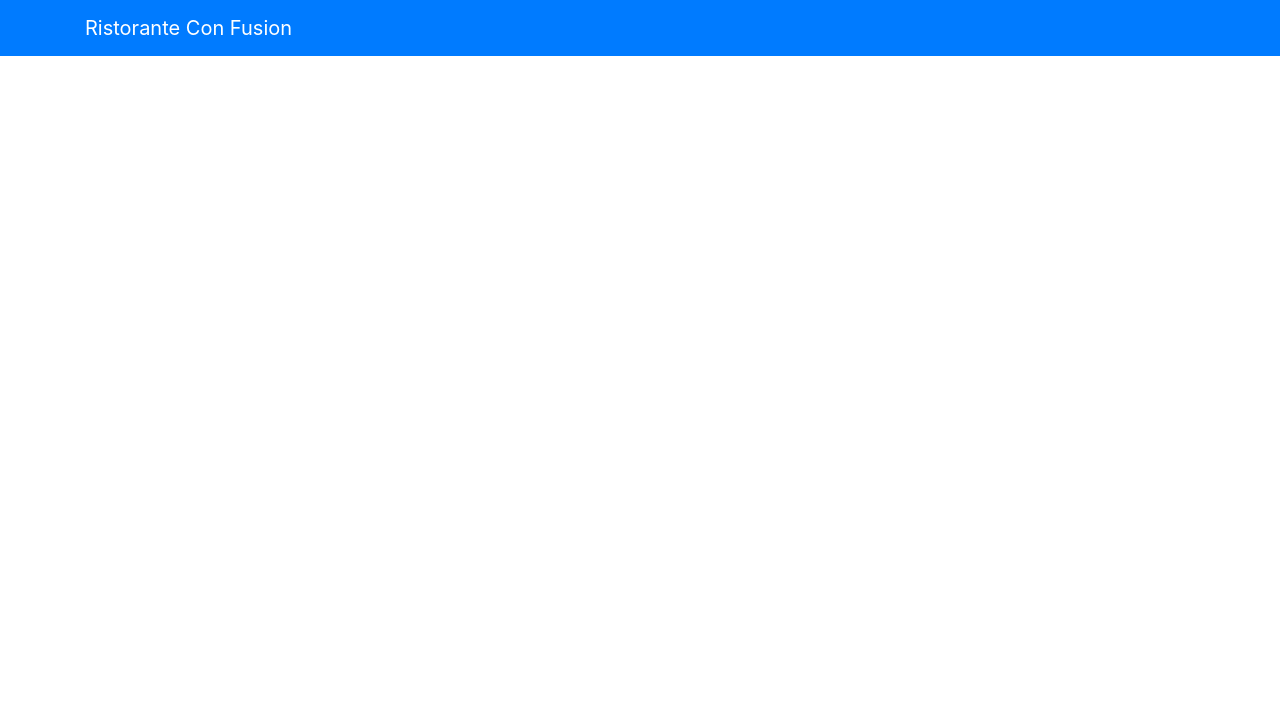
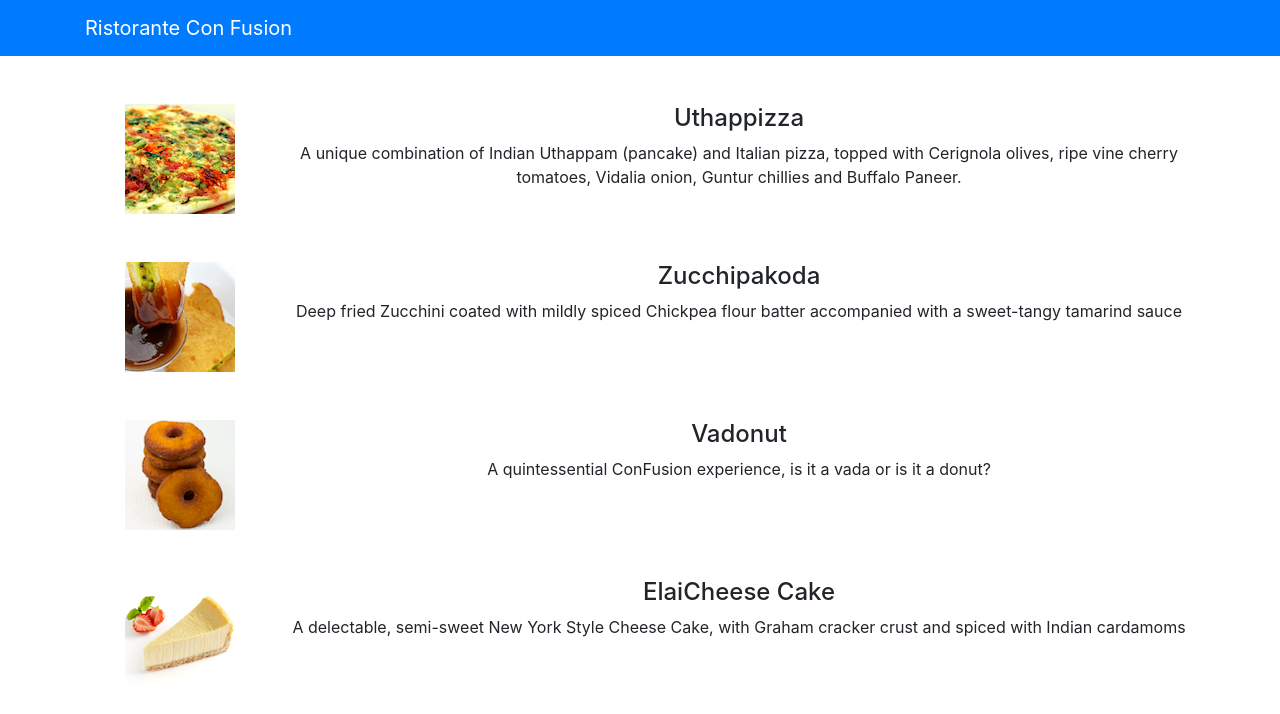
Before and after one commit to daniloamendola/Restaurant-Shop-React, a React (Create React App) app: page / in a window 1280 px wide. Shown: the top 714 px of the page. Built offline with nearby package versions, Linux system fonts and the light colour scheme.

Commit message:
Exercise components

```diff
--- a/src/App.js
+++ b/src/App.js
@@ -1,16 +1,13 @@
 import React from 'react';
 import Menu from './components/MenuComponent';
-import {Navbar, NavbarBrand} from 'reactstrap';
+
 
 import logo from './logo.svg';
 import './App.css';
 
 function App() {
   return (
-    <div className="App">
-      <Navbar />
       <Menu />
-    </div>
   );
 }
 
--- a/src/components/MenuComponent.js
+++ b/src/components/MenuComponent.js
@@ -0,0 +1,75 @@
+import React, { Component } from 'react';
+import { Media } from 'reactstrap';
+
+class Menu extends Component {
+    constructor(props) {
+        super(props);
+        this.state = {
+            dishes: [
+                {
+                  id: 0,
+                  name:'Uthappizza',
+                  image: 'assets/images/uthappizza.png',
+                  category: 'mains',
+                  label:'Hot',
+                  price:'4.99',
+                  description:'A unique combination of Indian Uthappam (pancake) and Italian pizza, topped with Cerignola olives, ripe vine cherry tomatoes, Vidalia onion, Guntur chillies and Buffalo Paneer.'                        },
+               {
+                  id: 1,
+                  name:'Zucchipakoda',
+                  image: 'assets/images/zucchipakoda.png',
+                  category: 'appetizer',
+                  label:'',
+                  price:'1.99',
+                  description:'Deep fried Zucchini coated with mildly spiced Chickpea flour batter accompanied with a sweet-tangy tamarind sauce'                        },
+               {
+                  id: 2,
+                  name:'Vadonut',
+                  image: 'assets/images/vadonut.png',
+                  category: 'appetizer',
+                  label:'New',
+                  price:'1.99',
+                  description:'A quintessential ConFusion experience, is it a vada or is it a donut?'                        },
+               {
+                  id: 3,
+                  name:'ElaiCheese Cake',
+                  image: 'assets/images/elaicheesecake.png',
+                  category: 'dessert',
+                  label:'',
+                  price:'2.99',
+                  description:'A delectable, semi-sweet New York Style Cheese Cake, with Graham cracker crust and spiced with Indian cardamoms'                        }
+               ],
+        };
+    }
+
+    render() {
+      //console.log(this.state.dish)
+        const menu = this.state.dishes.map((dish) => {
+            return (
+              <div key={dish.id} className="col-12 mt-5">
+                <Media tag="li">
+                  <Media left middle>
+                      <Media object src={dish.image} alt={dish.name} />
+                  </Media>
+                  <Media body className="ml-5">
+                    <Media heading>{dish.name}</Media>
+                    <p>{dish.description}</p>
+                  </Media>
+                </Media>
+              </div>
+            );
+        });
+
+        return (
+          <div className="container">
+            <div className="row">
+              <Media list>
+                  {menu}
+              </Media>
+            </div>
+          </div>
+        );
+    }
+}
+
+export default Menu;
--- a/src/index.js
+++ b/src/index.js
@@ -13,6 +13,7 @@ ReactDOM.render(
       <NavbarBrand href="/">Ristorante Con Fusion</NavbarBrand>
     </div>
   </Navbar>
+  <App />
   </div>,
   document.getElementById('root')
 );
```
